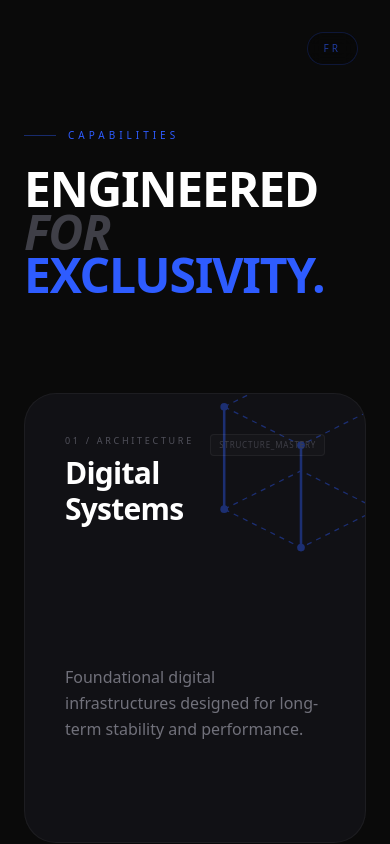
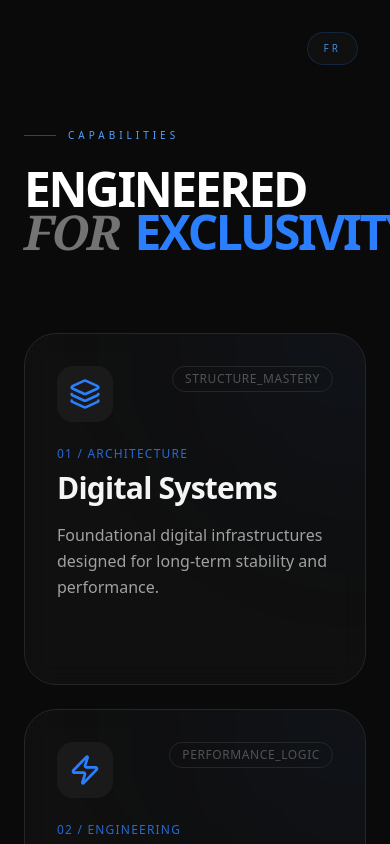
Before and after one commit to Mouadlamsila/agency, a Next.js app: page / in a window 390 px wide. Shown: the part 3580-4424 px from the top of the page. Built offline with nearby package versions, Linux system fonts and the light colour scheme.

Commit message:
change style ENGINEERED FOREXCLUSIVITY.

```diff
--- a/src/components/home/Services.tsx
+++ b/src/components/home/Services.tsx
@@ -3,153 +3,8 @@
 import React from "react";
 import { motion } from "framer-motion";
 import { useTranslation } from "react-i18next";
-
-const ArchitectureIcon = () => (
-    <svg width="100%" height="100%" viewBox="0 0 100 100" fill="none" xmlns="http://www.w3.org/2000/svg" className="opacity-40 group-hover:opacity-100 transition-opacity duration-700">
-        {/* Foundation Grid */}
-        <path d="M20 30 L50 15 L80 30 L50 45 Z" stroke="currentColor" strokeWidth="0.5" strokeDasharray="2 2" />
-        <path d="M20 70 L50 55 L80 70 L50 85 Z" stroke="currentColor" strokeWidth="0.5" strokeDasharray="2 2" />
-
-        {/* Structural Pillars */}
-        <motion.path
-            initial={{ pathLength: 0 }}
-            whileInView={{ pathLength: 1 }}
-            transition={{ duration: 1.5, ease: "easeInOut" }}
-            d="M20 30 L20 70 M50 45 L50 85 M80 30 L80 70"
-            stroke="currentColor" strokeWidth="1"
-        />
-
-        {/* Connecting Nodes */}
-        <circle cx="20" cy="30" r="1.5" fill="currentColor" />
-        <circle cx="50" cy="45" r="1.5" fill="currentColor" />
-        <circle cx="80" cy="30" r="1.5" fill="currentColor" />
-        <circle cx="20" cy="70" r="1.5" fill="currentColor" />
-        <circle cx="50" cy="85" r="1.5" fill="currentColor" />
-        <circle cx="80" cy="70" r="1.5" fill="currentColor" />
-    </svg>
-);
-
-const EngineeringIcon = () => (
-    <svg width="100%" height="100%" viewBox="0 0 100 100" fill="none" xmlns="http://www.w3.org/2000/svg" className="opacity-40 group-hover:opacity-100 transition-opacity duration-700">
-        {/* Performance Waveform */}
-        <motion.path
-            initial={{ pathLength: 0 }}
-            whileInView={{ pathLength: 1 }}
-            transition={{ duration: 2, ease: "linear", repeat: Infinity }}
-            d="M10 50 Q 25 20, 40 50 T 70 50 T 90 50"
-            stroke="currentColor" strokeWidth="1"
-            strokeDasharray="4 4"
-        />
-        <motion.path
-            initial={{ pathLength: 0 }}
-            whileInView={{ pathLength: 1 }}
-            transition={{ duration: 1.5, ease: "easeInOut" }}
-            d="M10 50 L30 50 L40 20 L50 80 L60 50 L90 50"
-            stroke="currentColor" strokeWidth="1.5"
-        />
-
-        {/* Optimization Points */}
-        <motion.circle
-            animate={{ scale: [1, 1.5, 1] }}
-            transition={{ duration: 2, repeat: Infinity }}
-            cx="40" cy="20" r="2" fill="currentColor"
-        />
-        <motion.circle
-            animate={{ scale: [1, 1.5, 1] }}
-            transition={{ duration: 2, delay: 1, repeat: Infinity }}
-            cx="50" cy="80" r="2" fill="currentColor"
-        />
-    </svg>
-);
-
-const CommerceIcon = () => (
-    <svg width="100%" height="100%" viewBox="0 0 100 100" fill="none" xmlns="http://www.w3.org/2000/svg" className="opacity-40 group-hover:opacity-100 transition-opacity duration-700">
-        {/* Transaction Funnel/Node */}
-        <motion.circle
-            initial={{ r: 0 }}
-            whileInView={{ r: 35 }}
-            transition={{ duration: 1.5, ease: "easeOut" }}
-            cx="50" cy="50" r="35" stroke="currentColor" strokeWidth="0.5" strokeDasharray="4 4"
-        />
-        <motion.path
-            initial={{ pathLength: 0 }}
-            whileInView={{ pathLength: 1 }}
-            transition={{ duration: 1.5, delay: 0.5 }}
-            d="M30 30 L70 70 M70 30 L30 70"
-            stroke="currentColor" strokeWidth="1"
-        />
-
-        {/* Conversion Nodes */}
-        <motion.rect
-            animate={{ opacity: [0.2, 1, 0.2] }}
-            transition={{ duration: 2, repeat: Infinity }}
-            x="45" y="45" width="10" height="10" fill="currentColor"
-        />
-        <circle cx="30" cy="30" r="3" stroke="currentColor" strokeWidth="1" />
-        <circle cx="70" cy="70" r="3" stroke="currentColor" strokeWidth="1" />
-        <circle cx="70" cy="30" r="3" stroke="currentColor" strokeWidth="1" />
-        <circle cx="30" cy="70" r="3" stroke="currentColor" strokeWidth="1" />
-    </svg>
-);
-
-const StrategyIcon = () => (
-    <svg width="100%" height="100%" viewBox="0 0 100 100" fill="none" xmlns="http://www.w3.org/2000/svg" className="opacity-40 group-hover:opacity-100 transition-opacity duration-700">
-        {/* Directional Radar */}
-        <circle cx="50" cy="50" r="40" stroke="currentColor" strokeWidth="0.2" />
-        <circle cx="50" cy="50" r="25" stroke="currentColor" strokeWidth="0.2" />
-
-        <motion.line
-            animate={{ rotate: 360 }}
-            transition={{ duration: 4, repeat: Infinity, ease: "linear" }}
-            x1="50" y1="50" x2="50" y2="10"
-            stroke="currentColor" strokeWidth="1"
-            style={{ originX: "50px", originY: "50px" }}
-        />
-
-        {/* Strategic Nodes */}
-        <motion.circle
-            initial={{ opacity: 0 }}
-            whileInView={{ opacity: 1 }}
-            transition={{ delay: 1 }}
-            cx="75" cy="35" r="2.5" fill="currentColor"
-        />
-        <motion.circle
-            initial={{ opacity: 0 }}
-            whileInView={{ opacity: 1 }}
-            transition={{ delay: 1.5 }}
-            cx="35" cy="65" r="2.5" fill="currentColor"
-        />
-        <motion.circle
-            initial={{ opacity: 0 }}
-            whileInView={{ opacity: 1 }}
-            transition={{ delay: 2 }}
-            cx="60" cy="75" r="2.5" fill="currentColor"
-        />
-    </svg>
-);
-
-const serviceIcons = [
-    {
-        id: "architecture",
-        className: "md:col-span-2 md:row-span-2 min-h-[450px]",
-        icon: <ArchitectureIcon />
-    },
-    {
-        id: "engineering",
-        className: "md:col-span-1 md:row-span-1 min-h-[300px]",
-        icon: <EngineeringIcon />
-    },
-    {
-        id: "commerce",
-        className: "md:col-span-1 md:row-span-2 min-h-[450px]",
-        icon: <CommerceIcon />
-    },
-    {
-        id: "strategy",
-        className: "md:col-span-1 md:row-span-1 min-h-[300px]",
-        icon: <StrategyIcon />
-    }
-];
+import { Layers, Zap, ShoppingCart, Compass, ArrowUpRight } from "lucide-react";
+import { cn } from "@/lib/utils";
 
 export default function Services() {
     const expoOut = [0.16, 1, 0.3, 1] as const;
@@ -160,23 +15,58 @@ export default function Services() {
         i18n.changeLanguage(newLang);
     };
 
+    const cards = [
+        {
+            id: "01",
+            icon: <Layers className="size-8 text-blue-500" />,
+            title: t('services.items.0.label'), // "01 / Architecture"
+            heading: t('services.items.0.title'), // "Digital Systems"
+            description: t('services.items.0.description'),
+            tag: t('services.items.0.metadata'), // "Structure_Mastery"
+        },
+        {
+            id: "02",
+            icon: <Zap className="size-8 text-blue-500" />,
+            title: t('services.items.1.label'),
+            heading: t('services.items.1.title'),
+            description: t('services.items.1.description'),
+            tag: t('services.items.1.metadata'),
+        },
+        {
+            id: "03",
+            icon: <ShoppingCart className="size-8 text-blue-500" />,
+            title: t('services.items.2.label'),
+            heading: t('services.items.2.title'),
+            description: t('services.items.2.description'),
+            tag: t('services.items.2.metadata'),
+        },
+        {
+            id: "04",
+            icon: <Compass className="size-8 text-blue-500" />,
+            title: t('services.items.3.label'),
+            heading: t('services.items.3.title'),
+            description: t('services.items.3.description'),
+            tag: t('services.items.3.metadata'),
+        }
+    ];
+
     return (
         <section className="w-full py-32 md:py-48 px-6 bg-[#0A0A0A] relative overflow-hidden">
             {/* Background Grid Accent */}
-            <div className="absolute inset-0 opacity-[0.02] pointer-events-none bg-[linear-gradient(to_right,#80808012_1px,transparent_1px),linear-gradient(to_bottom,#80808012_1px,transparent_1px)] bg-[size:60px_60px]" />
+            <div className="absolute inset-0 opacity-[0.03] pointer-events-none bg-[linear-gradient(to_right,#80808012_1px,transparent_1px),linear-gradient(to_bottom,#80808012_1px,transparent_1px)] bg-[size:60px_60px]" />
 
             {/* Language Toggle Button */}
             <button
                 onClick={toggleLanguage}
-                className="absolute top-8 right-8 z-20 font-mono text-[10px] uppercase tracking-[0.3em] text-brand-blue/60 hover:text-brand-blue transition-colors duration-300 border border-brand-blue/20 hover:border-brand-blue/40 px-4 py-2 rounded-full bg-black/20 backdrop-blur-sm"
+                className="absolute top-8 right-8 z-20 font-mono text-[10px] uppercase tracking-[0.3em] text-blue-400/80 hover:text-blue-400 transition-colors duration-300 border border-blue-500/20 hover:border-blue-500/40 px-4 py-2 rounded-full bg-neutral-900/50 backdrop-blur-sm"
                 aria-label="Toggle language"
             >
                 {i18n.language === 'en' ? 'FR' : 'EN'}
             </button>
 
-            <div className="mx-auto max-w-7xl relative z-10">
-                <div className="mb-24 md:mb-32 flex flex-col items-start md:flex-row md:items-end md:justify-between">
-                    <div className="max-w-2xl">
+            <div className="mx-auto max-w-7xl relative z-10 font-sans">
+                {/* Header Section */}
+                <div className="mb-20 md:mb-24 max-w-2xl">
                     <motion.div
                         initial={{ opacity: 0, x: -20 }}
                         whileInView={{ opacity: 1, x: 0 }}
@@ -184,74 +74,74 @@ export default function Services() {
                         transition={{ duration: 1, ease: expoOut }}
                         className="flex items-center gap-3 mb-6"
                     >
-                            <div className="w-8 h-px bg-brand-blue/40" />
-                            <span className="font-mono text-[10px] uppercase tracking-[0.4em] text-brand-blue">
+                        <div className="w-8 h-px bg-blue-500/50" />
+                        <span className="font-mono text-[10px] uppercase tracking-[0.4em] text-blue-400">
                             {t('services.sectionLabel')}
                         </span>
                     </motion.div>
+
                     <motion.h2
                         initial={{ opacity: 0, y: 20 }}
                         whileInView={{ opacity: 1, y: 0 }}
                         viewport={{ once: true }}
                         transition={{ duration: 1.2, delay: 0.1, ease: expoOut }}
-                            className="text-5xl font-bold tracking-tight md:text-7xl font-display text-white leading-[0.9]"
+                        className="text-5xl font-bold tracking-tighter md:text-7xl font-display text-white leading-[0.9]"
                     >
                         {t('services.heading.line1')} <br />
-                            <span className="text-zinc-700 italic">{t('services.heading.line2')}</span> <span className="text-brand-blue">{t('services.heading.line3')}</span>
+                        <span className="text-neutral-500 italic font-serif pr-4">{t('services.heading.line2')}</span>
+                        <span className="text-blue-500">{t('services.heading.line3')}</span>
                     </motion.h2>
+                </div>
+
+                {/* Content Grid */}
+                <div className="grid grid-cols-1 md:grid-cols-2 gap-6">
+                    {cards.map((card, index) => (
+                        <motion.div
+                            key={card.id}
+                            initial={{ opacity: 0, y: 30 }}
+                            whileInView={{ opacity: 1, y: 0 }}
+                            viewport={{ once: true, margin: "-100px" }}
+                            transition={{
+                                duration: 1,
+                                delay: index * 0.1,
+                                ease: expoOut
+                            }}
+                            className="group relative flex flex-col justify-between p-8 md:p-12 rounded-[2rem] bg-neutral-900/50 backdrop-blur-md border border-neutral-800 hover:border-blue-500/30 transition-all duration-500 overflow-hidden"
+                        >
+                            <div className="flex flex-col gap-6 relative z-10">
+                                <div className="flex justify-between items-start">
+                                    <div className="p-3 rounded-2xl bg-neutral-800/50 text-blue-400 group-hover:bg-blue-500/10 group-hover:text-blue-400 transition-colors duration-500">
+                                        {card.icon}
+                                    </div>
+                                    <span className="font-mono text-xs text-neutral-600 group-hover:text-blue-400/60 transition-colors duration-300 border border-neutral-800 px-3 py-1 rounded-full uppercase tracking-wider">
+                                        {card.tag}
+                                    </span>
+                                </div>
+
+                                <div className="space-y-4">
+                                    <div>
+                                        <p className="font-mono text-xs text-blue-500/80 uppercase tracking-widest mb-2">
+                                            {card.title}
+                                        </p>
+                                        <h3 className="text-3xl font-bold text-neutral-100 tracking-tight group-hover:translate-x-1 transition-transform duration-500">
+                                            {card.heading}
+                                        </h3>
+                                    </div>
+
+                                    <p className="text-neutral-400 leading-relaxed max-w-sm group-hover:text-neutral-300 transition-colors duration-500">
+                                        {card.description}
+                                    </p>
                                 </div>
                             </div>
 
-                <div className="grid grid-cols-1 gap-6 md:grid-cols-3 md:grid-rows-3">
-                    {serviceIcons.map((service, index) => (
-                        <motion.div
-                            key={index}
-                            initial={{ opacity: 0, y: 30 }}
-                            whileInView={{ opacity: 1, y: 0 }}
-                            viewport={{ once: true }}
-                            transition={{
-                                duration: 1.5,
-                                delay: 0.2 + index * 0.1,
-                                ease: expoOut
-                            }}
-                            className={`group relative flex flex-col justify-between overflow-hidden rounded-[2rem] border border-white/5 bg-[#111115] p-10 md:p-14 transition-all duration-500 hover:border-brand-blue/20 hover:bg-[#14141a] ${service.className}`}
-                        >
-                            {/* Architectural Icon Container */}
-                            <div className="absolute top-0 right-0 w-64 h-64 -mr-16 -mt-16 text-brand-blue pointer-events-none">
-                                {service.icon}
+                            {/* Hover Action */}
+                            <div className="mt-8 flex items-center gap-2 text-sm font-medium text-blue-400 opacity-0 -translate-x-2 group-hover:opacity-100 group-hover:translate-x-0 transition-all duration-300 delay-75">
+                                <span>Explore Module</span>
+                                <ArrowUpRight className="size-4" />
                             </div>
 
-                            <div className="relative z-10 flex flex-col h-full">
-                                <div className="flex justify-between items-start mb-auto">
-                                    <div className="flex flex-col gap-2">
-                                        <span className="font-mono text-[9px] uppercase tracking-[0.3em] text-zinc-600 group-hover:text-brand-blue/60 transition-colors">
-                                            {t(`services.items.${index}.label`)}
-                                        </span>
-                                        <h3 className="text-3xl md:text-4xl font-bold tracking-tight font-display text-white group-hover:text-brand-blue transition-colors duration-500">
-                                            {t(`services.items.${index}.title`)}
-                                        </h3>
-                                    </div>
-                                    <div className="font-mono text-[8px] uppercase tracking-widest text-zinc-700 border border-white/5 px-2 py-1 rounded bg-white/[0.02]">
-                                        {t(`services.items.${index}.metadata`)}
-                                    </div>
-                                </div>
-
-                                <div className="mt-12">
-                                    <p className="max-w-[280px] font-sans text-base leading-relaxed text-zinc-500 group-hover:text-zinc-400 transition-colors duration-500">
-                                        {t(`services.items.${index}.description`)}
-                                    </p>
-
-                                    <motion.div
-                                        className="mt-8 flex items-center gap-2 text-brand-blue opacity-0 -translate-x-4 group-hover:opacity-100 group-hover:translate-x-0 transition-all duration-500"
-                                    >
-                                        <span className="font-mono text-[10px] uppercase tracking-widest">{t(`services.items.${index}.cta`)}</span>
-                                        <span className="text-lg">→</span>
-                                    </motion.div>
-                                </div>
-                            </div>
-
-                            {/* Subtle Glow Leak */}
-                            <div className="absolute bottom-0 left-0 w-full h-1/2 bg-gradient-to-t from-brand-blue/5 to-transparent opacity-0 group-hover:opacity-100 transition-opacity duration-700" />
+                            {/* Decorative Gradients */}
+                            <div className="absolute top-0 right-0 w-[300px] h-[300px] bg-blue-500/5 blur-[100px] rounded-full translate-x-1/2 -translate-y-1/2 pointer-events-none group-hover:bg-blue-500/10 transition-colors duration-700" />
                         </motion.div>
                     ))}
                 </div>
```
Also changed, not shown: src/components/demos/display-cards-demo.tsx (added, +47 -0 lines), src/components/ui/animated-testimonials.tsx (+7 -5 lines), src/components/ui/display-cards.tsx (added, +70 -0 lines), src/components/ui/testimonial-v2.tsx (line endings or trailing spaces). Lines whose indentation alone changed are shown as unchanged.
